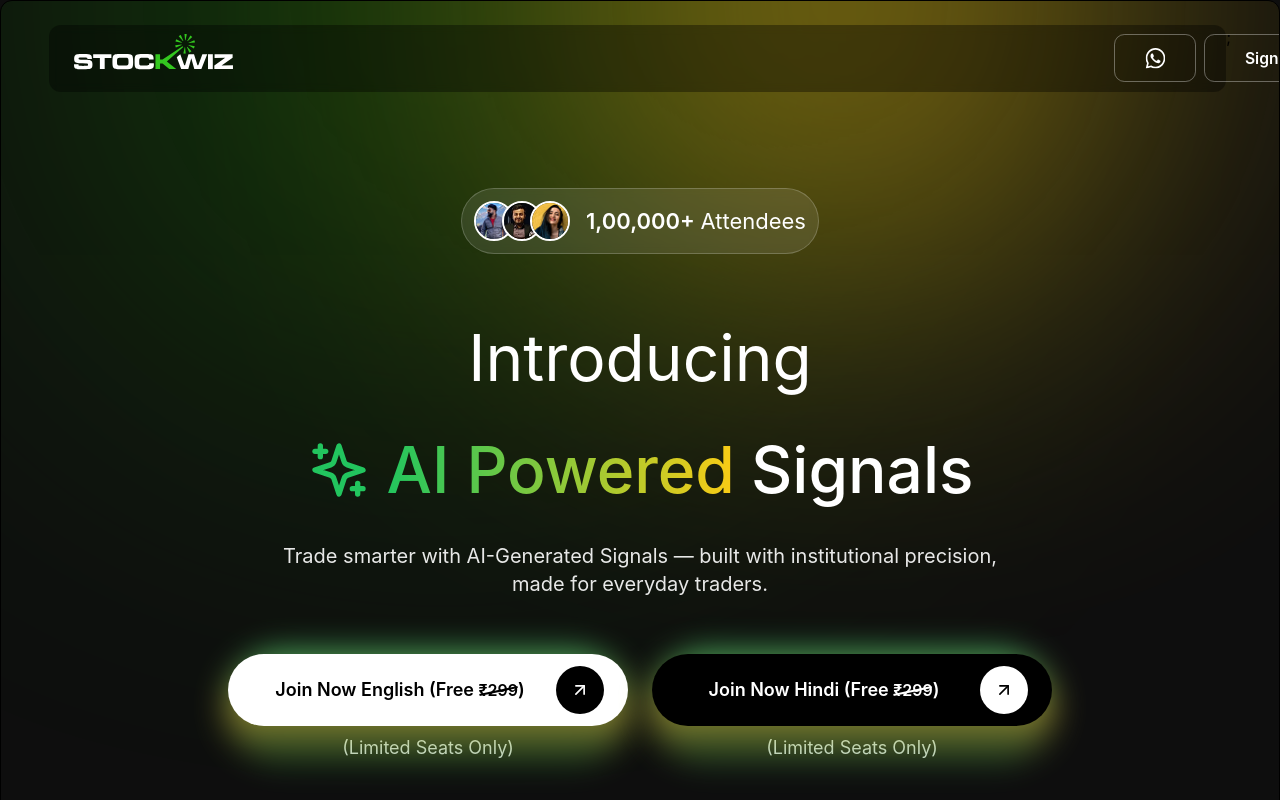
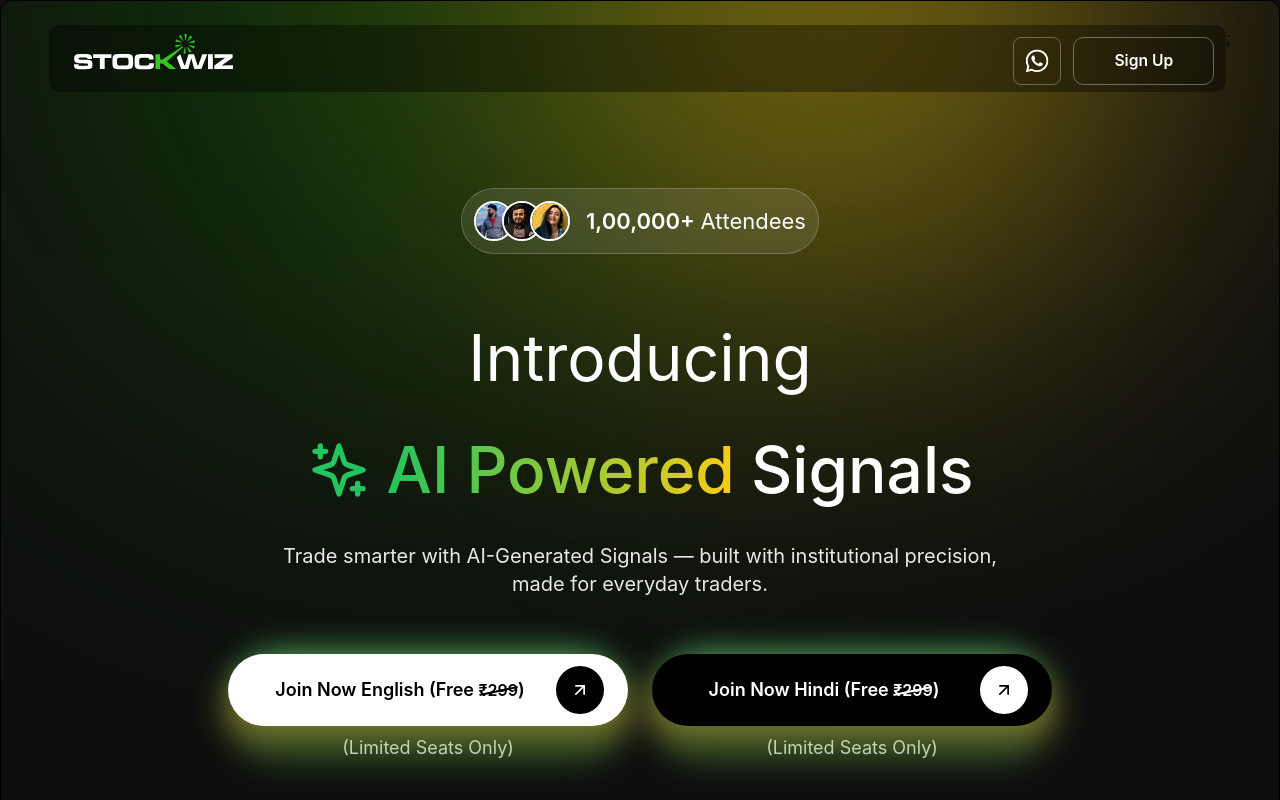
Before and after one commit to parimaldhruv7/stockwiz, a React (Vite) app: page / in a window 1280 px wide. Shown: the top 800 px of the page. Built offline with nearby package versions, Linux system fonts and the light colour scheme.

Commit message:
buttont commit

```diff
--- a/src/components/TopBar.tsx
+++ b/src/components/TopBar.tsx
@@ -109,16 +109,16 @@ export const TopBar = ({
       </clippath>
     </defs>
   </svg>
-  <div className="flex justify-start items-center absolute left-[1065.09px] top-[9.42px] gap-2">
-    <div className="flex justify-center items-center flex-grow-0 flex-shrink-0 w-12 h-12 relative overflow-hidden gap-[8.685714721679688px] px-[39.954288482666016px] py-[12.160000801086426px] rounded-[10.42px] border-[0.87px] border-white/[0.34]">
+ <div className="flex justify-end items-center absolute top-3 right-3 gap-3">
+  {/* Icon Container */}
+  <div className="flex justify-center items-center w-12 h-12 rounded-lg border border-white/30">
     <svg
       width={22}
       height={21}
       viewBox="0 0 22 21"
       fill="none"
       xmlns="http://www.w3.org/2000/svg"
-        className="flex-grow-0 flex-shrink-0 w-[20.85px] h-[20.85px] relative"
-        preserveAspectRatio="none"
+      className="w-6 h-6 text-white"
     >
         <g clip-path="url(#clip0_1_130)">
           <mask
```
Lines whose indentation alone changed are shown as unchanged.
